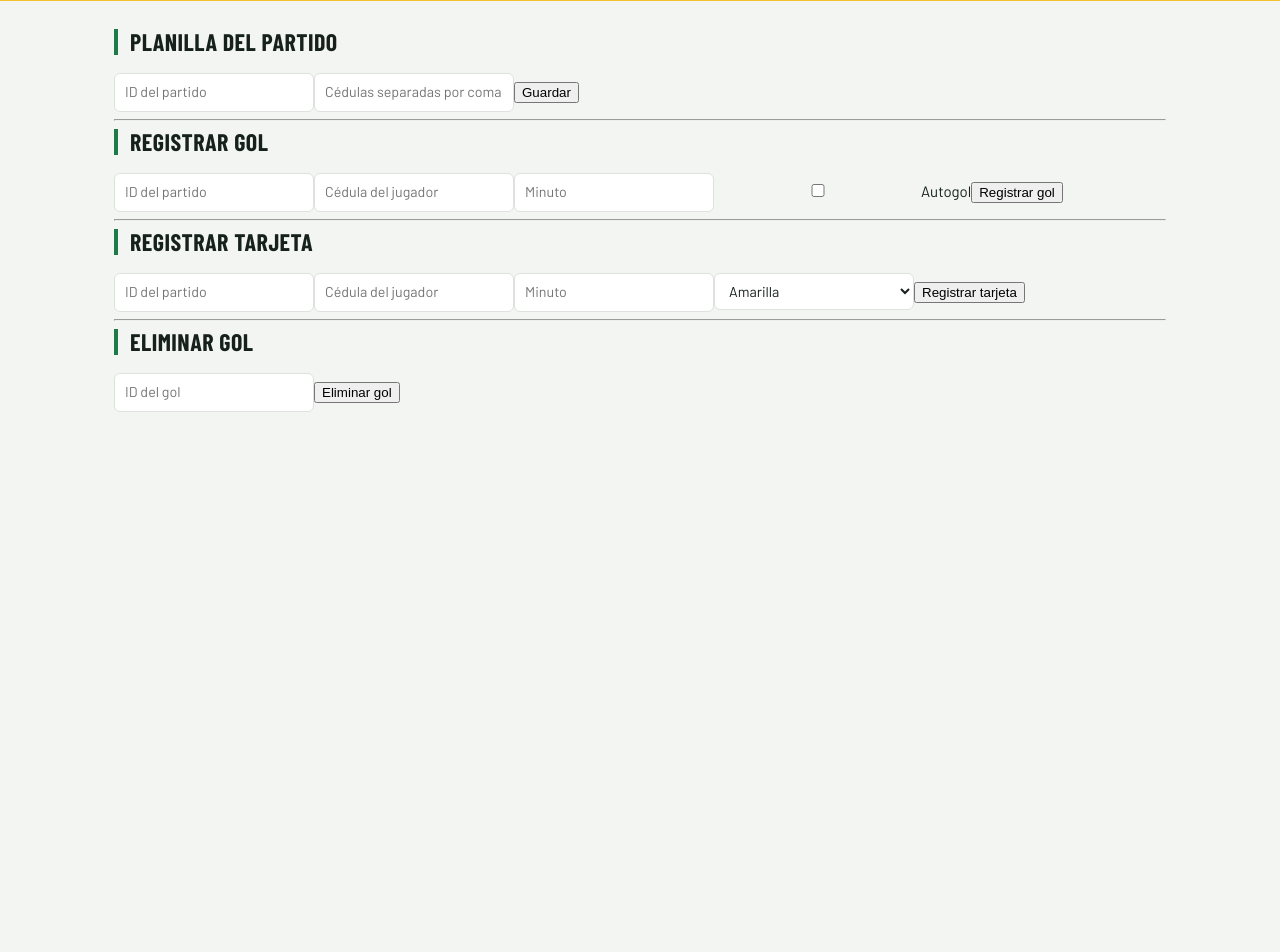
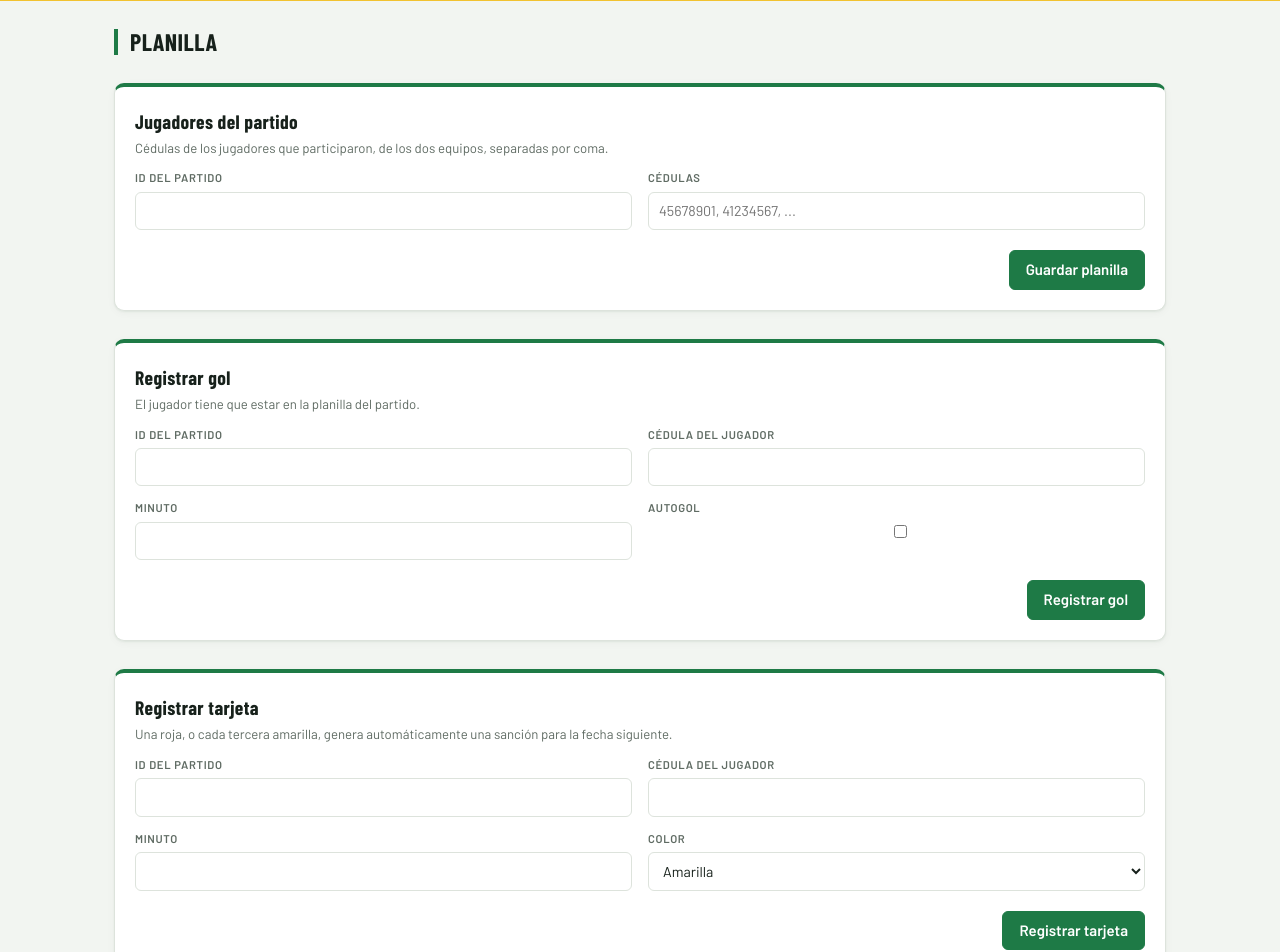
Before and after one commit to CamilaOrue/torneo-futbol5, a React (Vite) app in the folder frontend/: page /planilla in a window 1280 px wide. Shown: the part 120-1072 px from the top of the page. Before the commit the page ends 800 px from the top, so only its background shows below. Built offline with nearby package versions, Linux system fonts and the light colour scheme.

Commit message:
feat: diseño de la página de planilla

```diff
--- a/frontend/src/pages/Planilla.jsx
+++ b/frontend/src/pages/Planilla.jsx
@@ -7,6 +7,7 @@ export default function Planilla() {
     const [idPartido, setIdPartido] = useState("");
     const [cedulas, setCedulas] = useState("");
     const [mensaje, setMensaje] = useState("");
+    const [errorPlanilla, setErrorPlanilla] = useState(false);
 
     // Estados del gol
     const [golPartido, setGolPartido] = useState("");
@@ -14,6 +15,7 @@ export default function Planilla() {
     const [golMinuto, setGolMinuto] = useState("");
     const [autogol, setAutogol] = useState(false);
     const [mensajeGol, setMensajeGol] = useState("");
+    const [errorGol, setErrorGol] = useState(false);
 
     // Estados de la tarjeta
     const [tarjetaPartido, setTarjetaPartido] = useState("");
@@ -21,10 +23,12 @@ export default function Planilla() {
     const [tarjetaMinuto, setTarjetaMinuto] = useState("");
     const [color, setColor] = useState("amarilla");
     const [mensajeTarjeta, setMensajeTarjeta] = useState("");
+    const [errorTarjeta, setErrorTarjeta] = useState(false);
 
     // Estados de eliminar gol
     const [idGolEliminar, setIdGolEliminar] = useState("");
     const [mensajeEliminar, setMensajeEliminar] = useState("");
+    const [errorEliminar, setErrorEliminar] = useState(false);
 
     // Guardar planilla
     const enviarPlanilla = async (e) => {
@@ -34,8 +38,10 @@ export default function Planilla() {
 
         try {
             await guardarPlanilla(idPartido, { ci_jugadores: lista });
+            setErrorPlanilla(false);
             setMensaje("Planilla guardada");
         } catch (err) {
+            setErrorPlanilla(true);
             setMensaje(err.message);
         }
     };
@@ -50,11 +56,13 @@ export default function Planilla() {
                 minuto: Number(golMinuto),
                 autogol: autogol
             });
+            setErrorGol(false);
             setMensajeGol(`Gol guardado (id ${res.id_gol})`);
             setGolCi("");
             setGolMinuto("");
             setAutogol(false);
         } catch (err) {
+            setErrorGol(true);
             setMensajeGol(err.message);
         }
     };
@@ -69,10 +77,12 @@ export default function Planilla() {
                 minuto: Number(tarjetaMinuto),
                 color: color
             });
+            setErrorTarjeta(false);
             setMensajeTarjeta("Tarjeta guardada");
             setTarjetaCi("");
             setTarjetaMinuto("");
         } catch (err) {
+            setErrorTarjeta(true);
             setMensajeTarjeta(err.message);
         }
     };
@@ -83,132 +93,201 @@ export default function Planilla() {
 
         try {
             await eliminarGol(idGolEliminar);
+            setErrorEliminar(false);
             setMensajeEliminar("Gol eliminado");
             setIdGolEliminar("");
         } catch (err) {
+            setErrorEliminar(true);
             setMensajeEliminar(err.message);
         }
     };
 
     return (
         <div>
-            <h2>Planilla del partido</h2>
+            <div className="encabezado">
+                <h2>Planilla</h2>
+            </div>
+
+            {/* Planilla */}
+            <div className="panel">
+                <h3>Jugadores del partido</h3>
+                <p className="sub">Cédulas de los jugadores que participaron, de los dos equipos, separadas por coma.</p>
 
                 <form onSubmit={enviarPlanilla}>
+                    <div className="grilla-form">
+                        <div className="campo">
+                            <label htmlFor="planilla-partido">ID del partido</label>
                             <input
+                                id="planilla-partido"
                                 type="number"
-                    placeholder="ID del partido"
                                 value={idPartido}
                                 onChange={(e) => setIdPartido(e.target.value)}
                             />
+                        </div>
 
+                        <div className="campo">
+                            <label htmlFor="planilla-cedulas">Cédulas</label>
                             <input
+                                id="planilla-cedulas"
                                 type="text"
-                    placeholder="Cédulas separadas por coma"
+                                placeholder="45678901, 41234567, ..."
                                 value={cedulas}
                                 onChange={(e) => setCedulas(e.target.value)}
                             />
+                        </div>
+                    </div>
 
-                <button type="submit">Guardar</button>
+                    <div className="modal-acciones">
+                        <button type="submit" className="btn btn-primario">Guardar planilla</button>
+                    </div>
                 </form>
 
-            {mensaje && <p>{mensaje}</p>}
+                {mensaje && <p className={errorPlanilla ? "error" : "aviso"}>{mensaje}</p>}
+            </div>
 
-            <hr />
-
-            <h2>Registrar gol</h2>
+            {/* Gol */}
+            <div className="panel">
+                <h3>Registrar gol</h3>
+                <p className="sub">El jugador tiene que estar en la planilla del partido.</p>
 
                 <form onSubmit={enviarGol}>
+                    <div className="grilla-form">
+                        <div className="campo">
+                            <label htmlFor="gol-partido">ID del partido</label>
                             <input
+                                id="gol-partido"
                                 type="number"
-                    placeholder="ID del partido"
                                 value={golPartido}
                                 onChange={(e) => setGolPartido(e.target.value)}
                             />
+                        </div>
 
+                        <div className="campo">
+                            <label htmlFor="gol-ci">Cédula del jugador</label>
                             <input
+                                id="gol-ci"
                                 type="text"
-                    placeholder="Cédula del jugador"
                                 value={golCi}
                                 onChange={(e) => setGolCi(e.target.value)}
                             />
+                        </div>
 
+                        <div className="campo">
+                            <label htmlFor="gol-minuto">Minuto</label>
                             <input
+                                id="gol-minuto"
                                 type="number"
-                    placeholder="Minuto"
+                                min="0"
+                                max="60"
                                 value={golMinuto}
                                 onChange={(e) => setGolMinuto(e.target.value)}
                             />
+                        </div>
 
-                <label>
+                        <div className="campo">
+                            <label htmlFor="gol-autogol">Autogol</label>
                             <input
+                                id="gol-autogol"
                                 type="checkbox"
                                 checked={autogol}
                                 onChange={(e) => setAutogol(e.target.checked)}
                             />
-                    Autogol
-                </label>
+                        </div>
+                    </div>
 
-                <button type="submit">Registrar gol</button>
+                    <div className="modal-acciones">
+                        <button type="submit" className="btn btn-primario">Registrar gol</button>
+                    </div>
                 </form>
 
-            {mensajeGol && <p>{mensajeGol}</p>}
+                {mensajeGol && <p className={errorGol ? "error" : "aviso"}>{mensajeGol}</p>}
+            </div>
 
-            <hr />
-
-            <h2>Registrar tarjeta</h2>
+            {/* Tarjeta */}
+            <div className="panel">
+                <h3>Registrar tarjeta</h3>
+                <p className="sub">Una roja, o cada tercera amarilla, genera automáticamente una sanción para la fecha siguiente.</p>
 
                 <form onSubmit={enviarTarjeta}>
+                    <div className="grilla-form">
+                        <div className="campo">
+                            <label htmlFor="tarjeta-partido">ID del partido</label>
                             <input
+                                id="tarjeta-partido"
                                 type="number"
-                    placeholder="ID del partido"
                                 value={tarjetaPartido}
                                 onChange={(e) => setTarjetaPartido(e.target.value)}
                             />
+                        </div>
 
+                        <div className="campo">
+                            <label htmlFor="tarjeta-ci">Cédula del jugador</label>
                             <input
+                                id="tarjeta-ci"
                                 type="text"
-                    placeholder="Cédula del jugador"
                                 value={tarjetaCi}
                                 onChange={(e) => setTarjetaCi(e.target.value)}
                             />
+                        </div>
 
+                        <div className="campo">
+                            <label htmlFor="tarjeta-minuto">Minuto</label>
                             <input
+                                id="tarjeta-minuto"
                                 type="number"
-                    placeholder="Minuto"
+                                min="0"
+                                max="60"
                                 value={tarjetaMinuto}
                                 onChange={(e) => setTarjetaMinuto(e.target.value)}
                             />
+                        </div>
 
+                        <div className="campo">
+                            <label htmlFor="tarjeta-color">Color</label>
                             <select
+                                id="tarjeta-color"
                                 value={color}
                                 onChange={(e) => setColor(e.target.value)}
                             >
                                 <option value="amarilla">Amarilla</option>
                                 <option value="roja">Roja</option>
                             </select>
+                        </div>
+                    </div>
 
-                <button type="submit">Registrar tarjeta</button>
+                    <div className="modal-acciones">
+                        <button type="submit" className="btn btn-primario">Registrar tarjeta</button>
+                    </div>
                 </form>
 
-            {mensajeTarjeta && <p>{mensajeTarjeta}</p>}
+                {mensajeTarjeta && <p className={errorTarjeta ? "error" : "aviso"}>{mensajeTarjeta}</p>}
+            </div>
 
-            <hr />
-
-            <h2>Eliminar gol</h2>
+            {/* Eliminar gol */}
+            <div className="panel">
+                <h3>Eliminar gol</h3>
+                <p className="sub">Solo dentro de las 48 horas posteriores al partido. El id aparece al registrar el gol.</p>
 
                 <form onSubmit={enviarEliminarGol}>
+                    <div className="grilla-form">
+                        <div className="campo">
+                            <label htmlFor="eliminar-gol">ID del gol</label>
                             <input
+                                id="eliminar-gol"
                                 type="number"
-                    placeholder="ID del gol"
                                 value={idGolEliminar}
                                 onChange={(e) => setIdGolEliminar(e.target.value)}
                             />
+                        </div>
+                    </div>
 
-                <button type="submit">Eliminar gol</button>
+                    <div className="modal-acciones">
+                        <button type="submit" className="btn btn-peligro">Eliminar gol</button>
+                    </div>
                 </form>
 
-            {mensajeEliminar && <p>{mensajeEliminar}</p>}
+                {mensajeEliminar && <p className={errorEliminar ? "error" : "aviso"}>{mensajeEliminar}</p>}
+            </div>
         </div>
     );
 }
```
Lines whose indentation alone changed are shown as unchanged.
